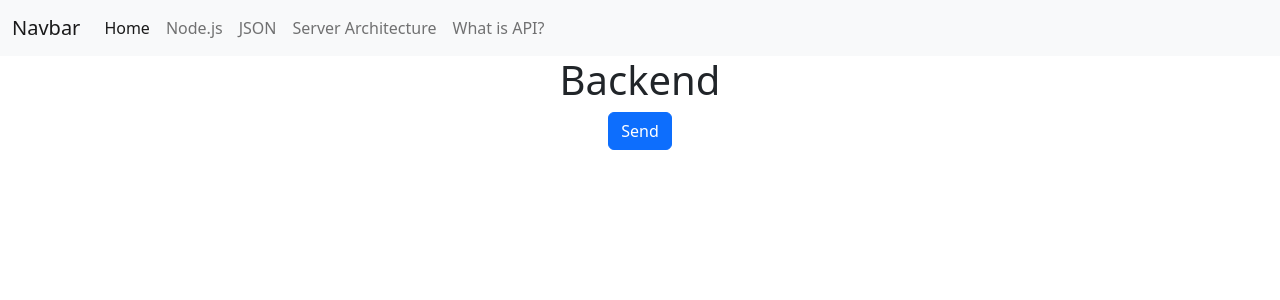
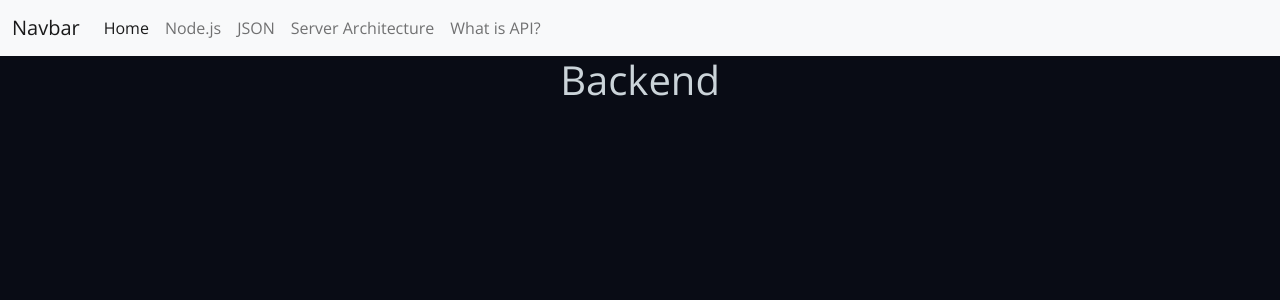
Before and after one commit to ahuzgb/ReactArticle-1, a React (Create React App) app: page / in a window 1280 px wide. Shown: the top 300 px of the page. Built offline with nearby package versions, Linux system fonts and the light colour scheme.

Commit message:
edit css and create a api-article component

```diff
--- a/src/App.css
+++ b/src/App.css
@@ -7,6 +7,16 @@
 
 
 }
+html body {
+  background-color: var(--background-color);
+  font-family: var(--font-family);
+  color: var(--text-color);
+}
+
+h1,
+h2 {
+  color: var(--color-secondary);
+}
 
 .App {
   text-align: center;
--- a/src/App.js
+++ b/src/App.js
@@ -1,14 +1,12 @@
 import "./App.css";
 import Header from "./Components/Header";
+
 
 function App() {
   return (
     <div className="App">
       <Header />
       <h1>Backend</h1>
-      <button type="button" className="btn btn-primary">
-        Send
-      </button>
     </div>
   );
 }
```
Also changed, not shown: src/Components/Header/Api-article.js (added, +14 -0 lines), src/Components/Header/api-article.css (added).
